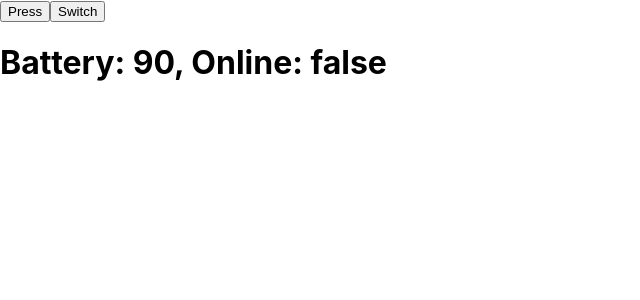
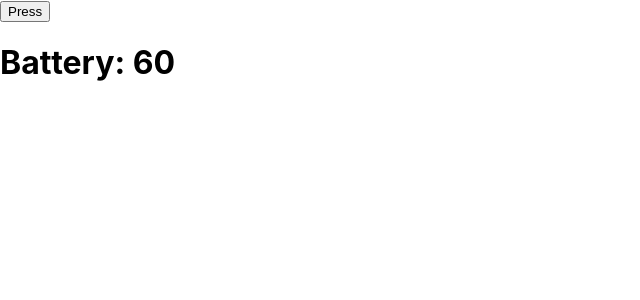
Before and after one commit to kisstar/train-tickets, a React app: page / in a window 1280 px wide. Shown: the top 300 px of the page, without its empty margins (0-640 px from the left). Built offline with nearby package versions, Linux system fonts and the light colour scheme.

Commit message:
feat: 静态属性 contextType 访问层级组件的数据

```diff
--- a/src/App.js
+++ b/src/App.js
@@ -1,23 +1,14 @@
 import React, { createContext } from 'react';
 
-const BatteryContext = createContext(90);
-const OnlineContext = createContext();
+const BatteryContext = createContext();
 
 class Leaf extends React.Component {
+  static contextType = BatteryContext;
+
   render() {
-    return (
-      <BatteryContext.Consumer>
-        {(battery) => (
-          <OnlineContext.Consumer>
-            {(online) => (
-              <h1>
-                Battery: {battery}, Online: {String(online)}
-              </h1>
-            )}
-          </OnlineContext.Consumer>
-        )}
-      </BatteryContext.Consumer>
-    );
+    const battery = this.context;
+
+    return <h1>Battery: {battery}</h1>;
   }
 }
 
@@ -30,30 +21,21 @@
 class App extends React.Component {
   state = {
     battery: 60,
-    online: false,
   };
 
   render() {
-    const { battery, online } = this.state;
+    const { battery } = this.state;
 
     return (
-      // <BatteryContext.Provider value={battery}>
-        <OnlineContext.Provider value={online}>
+      <BatteryContext.Provider value={battery}>
         <button
           type='button'
           onClick={() => this.setState({ battery: battery - 1 })}
         >
           Press
         </button>
-          <button
-            type='button'
-            onClick={() => this.setState({ online: !online })}
-          >
-            Switch
-          </button>
         <Middle />
-        </OnlineContext.Provider>
-      // </BatteryContext.Provider>
+      </BatteryContext.Provider>
     );
   }
 }
```
Lines whose indentation alone changed are shown as unchanged.
